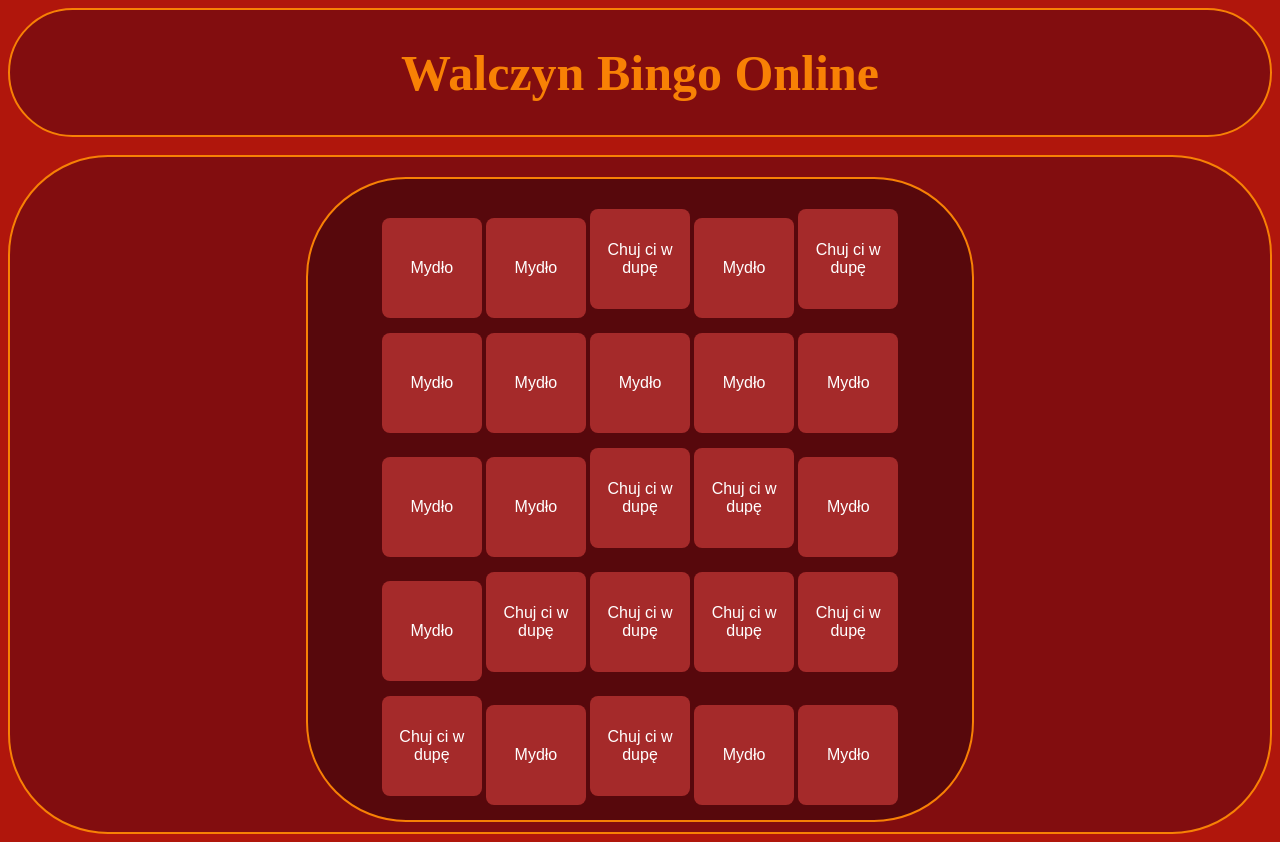
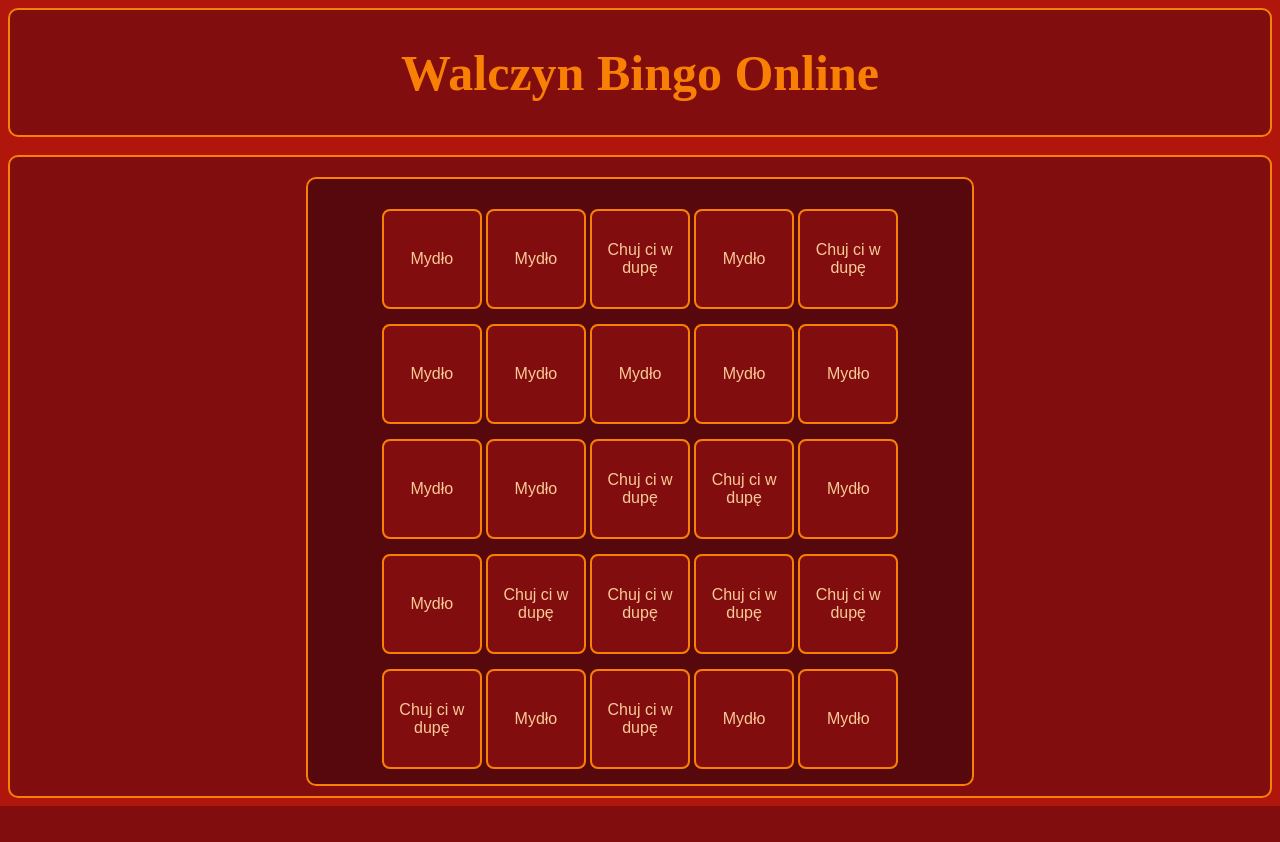
Before and after one commit to ModerNews/BingoWalczyn, a FastAPI app: page /bingo in a window 1280 px wide. After the commit the page ends 806 px from the top, so only its background shows below. Run offline with FastAPI, Linux system fonts and the light colour scheme.

Commit message:
zajebiscie duzo roboty

```diff
--- a/static/css/bingo.css
+++ b/static/css/bingo.css
@@ -13,7 +13,7 @@ div {
     color: #f88105;
     margin: 0;
     text-align: center;
-    border-radius: 100px;
+    border-radius: 10px;
     border: 2px solid #f88105;
 }
 
@@ -32,13 +32,12 @@ button {
     display: inline-block;
     font-size: 16px;
     border-radius: 8px;
-    border-radius: 100px;
+    border-radius: 10px;
     border: 2px solid #f88105;
 }
 
 .button-container {
     width: 600px;
-    overflow-y: auto;
     font-family: 'Calibri';
     background-color: #57080c;
     color: #f88105;
@@ -50,16 +49,17 @@ button {
     display: inline-block;
     font-size: 16px;
     border-radius: 8px;
-    border-radius: 100px;
+    border-radius: 10px;
     border: 2px solid #f88105;
 }
 
 .button-container > button {
+    vertical-align:top;
     width: 100px;
     height: 100px;
-    background-color: brown; /* Green */
-    border: none;
-    color: white;
+    overflow-x: auto;
+    background-color: #820d0f; /* Green */
+    color: #f8ca96;
     padding: 0;
     margin-top: 15px;
     text-align: center;
```
Also changed, not shown: static/css/index.css (+11 -3 lines), winner.html (added, +15 -0 lines).
